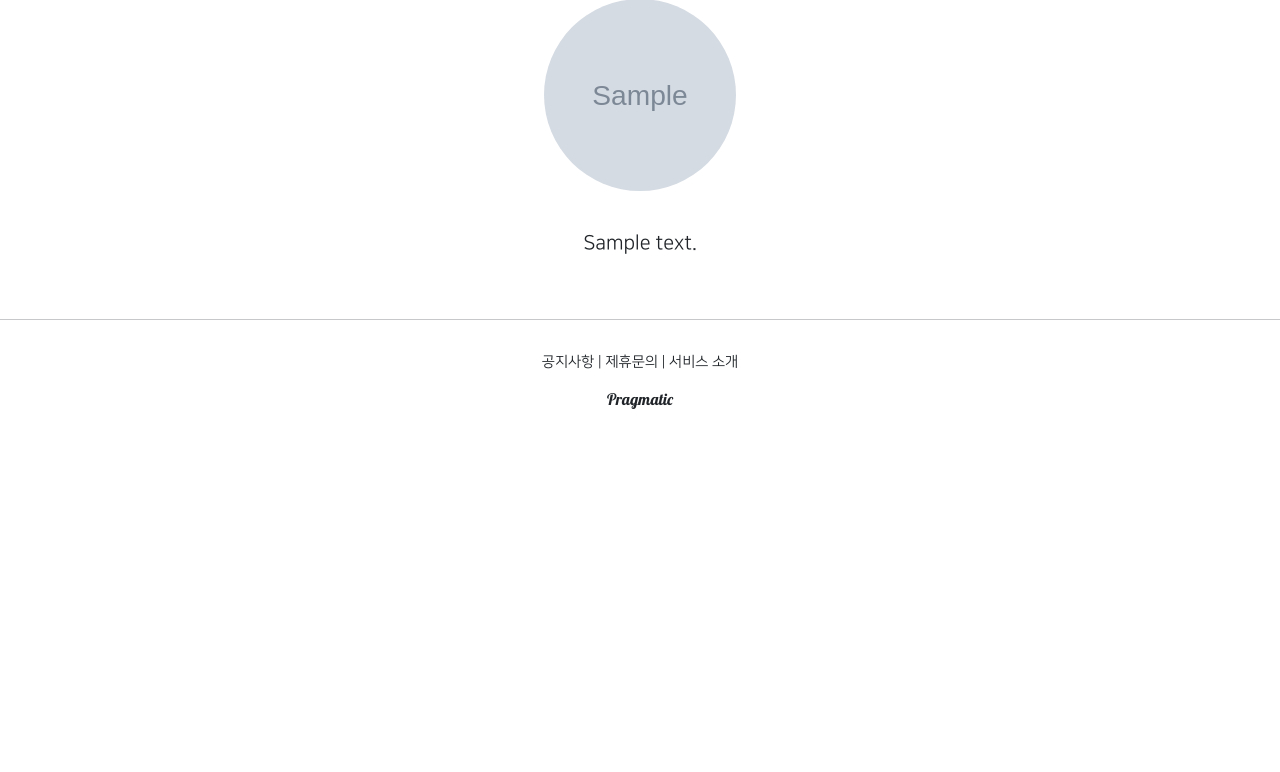
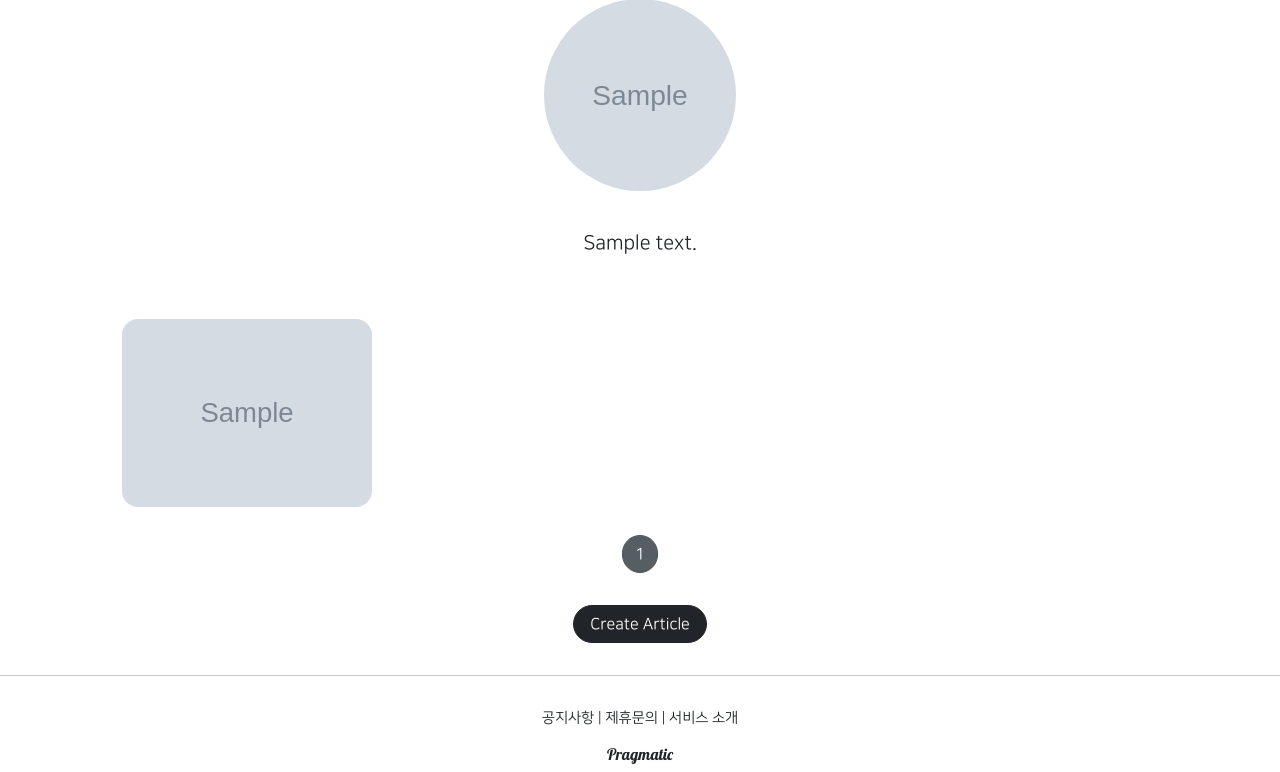
Before and after one commit to hyunhee-lee/playground, a Django app: page /projects/detail/1 in a window 1280 px wide. Shown: the part 234-1006 px from the top of the page. Before the commit the page ends 643 px from the top, so only its background shows below. Run offline with Django 3.2, Linux system fonts and the light colour scheme; tables that the repository leaves empty hold one stand-in row (values such as "Sample post"); grey boxes marked "Sample" are stand-in pictures; some libraries are stand-ins or nearby versions.

Commit message:
django course 41 commit

```diff
--- a/pragmatic/accountapp/templates/accountapp/detail.html
+++ b/pragmatic/accountapp/templates/accountapp/detail.html
@@ -49,6 +49,12 @@
             {% endif %}
 
         </div>
+
+        <div>
+
+            {% include 'snippets/list_fragment.html' with article_list=object_list %}
+
+        </div>
     </div>
 
 {% endblock %}
--- a/pragmatic/articleapp/forms.py
+++ b/pragmatic/articleapp/forms.py
@@ -6,4 +6,4 @@ from articleapp.models import Article
 class ArticleCreationForm(ModelForm):
     class Meta:
         model = Article
-        fields = ['title', 'image', 'content']
+        fields = ['title', 'image', 'project', 'content']
--- a/pragmatic/articleapp/models.py
+++ b/pragmatic/articleapp/models.py
@@ -2,9 +2,12 @@ from django.contrib.auth.models import User
 from django.db import models
 
 # Create your models here.
+from projectapp.models import Project
+
 
 class Article(models.Model):
     writer = models.ForeignKey(User, on_delete=models.SET_NULL, related_name='article', null=True)
+    project = models.ForeignKey(Project, on_delete=models.SET_NULL, related_name='article', null=True)
 
     title = models.CharField(max_length=200, null=True)
     image = models.ImageField(upload_to='article/', null=False)
--- a/pragmatic/projectapp/templates/projectapp/detail.html
+++ b/pragmatic/projectapp/templates/projectapp/detail.html
@@ -13,6 +13,12 @@
                 {{ target_project.description }}
             </h5>
         </div>
+
+        <div>
+
+            {% include 'snippets/list_fragment.html' with article_list=object_list %}
+
+        </div>
     </div>
 
 {% endblock %}
--- a/pragmatic/projectapp/views.py
+++ b/pragmatic/projectapp/views.py
@@ -5,7 +5,9 @@ from django.shortcuts import render
 from django.urls import reverse
 from django.utils.decorators import method_decorator
 from django.views.generic import CreateView, DetailView, ListView
+from django.views.generic.list import MultipleObjectMixin
 
+from articleapp.models import Article
 from projectapp.forms import ProjectCreationForm
 from projectapp.models import Project
 
@@ -19,10 +21,16 @@ class ProjectCreateView(CreateView):
     def get_success_url(self):
         return reverse('projectapp:detail', kwargs={'pk': self.object.pk})
 
-class ProjectDetailView(DetailView):
+class ProjectDetailView(DetailView, MultipleObjectMixin):
     model = Project
     context_object_name = 'target_project'
     template_name = 'projectapp/detail.html'
+
+    paginate_by = 25
+
+    def get_context_data(self, **kwargs):
+        object_list = Article.objects.filter(project=self.get_object())
+        return super(ProjectDetailView, self).get_context_data(object_list=object_list, **kwargs)
 
 class ProjectListView(ListView):
     model = Project
--- /dev/null
+++ b/pragmatic/templates/snippets/list_fragment.html
@@ -0,0 +1,53 @@
+{% load static %}
+
+    <style>
+
+        .container {
+            padding: 0;
+            margin: 0, auto;
+        }
+
+        .container a {
+            width: 45%;
+            max-width: 250px;
+        }
+
+        .container div {
+          width: 250px;
+
+          display: flex;
+          justify-content: center;
+          align-items: center;
+          border-radius: 1rem;
+        }
+
+        .container img {
+            width: 100%;
+            border-radius: 1rem;
+        }
+
+    </style>
+
+    {% if article_list %}
+    <div class="container">
+
+        {% for article in article_list %}
+        <a href="{% url 'articleapp:detail' pk=article.pk %}">
+            {% include 'snippets/card.html' with article=article %}
+        </a>
+        {% endfor %}
+    </div>
+    <script src="{% static 'js/magicgrid.js' %}"></script>
+    {% else %}
+    <div class="text-center">
+        <h1>No Articles Yet!</h1>
+    </div>
+    {% endif %}
+
+    {% include 'snippets/pagination.html' with page_obj=page_obj %}
+
+    <div style="text-align: center;">
+        <a href="{% url 'articleapp:create' %}" class="btn btn-dark rounded-pill mt-3 mb-3 px-3">
+            Create Article
+        </a>
+    </div>
```
Also changed, not shown: pragmatic/accountapp/views.py (+10 -1 lines), pragmatic/articleapp/migrations/0002_article_project.py (added).
